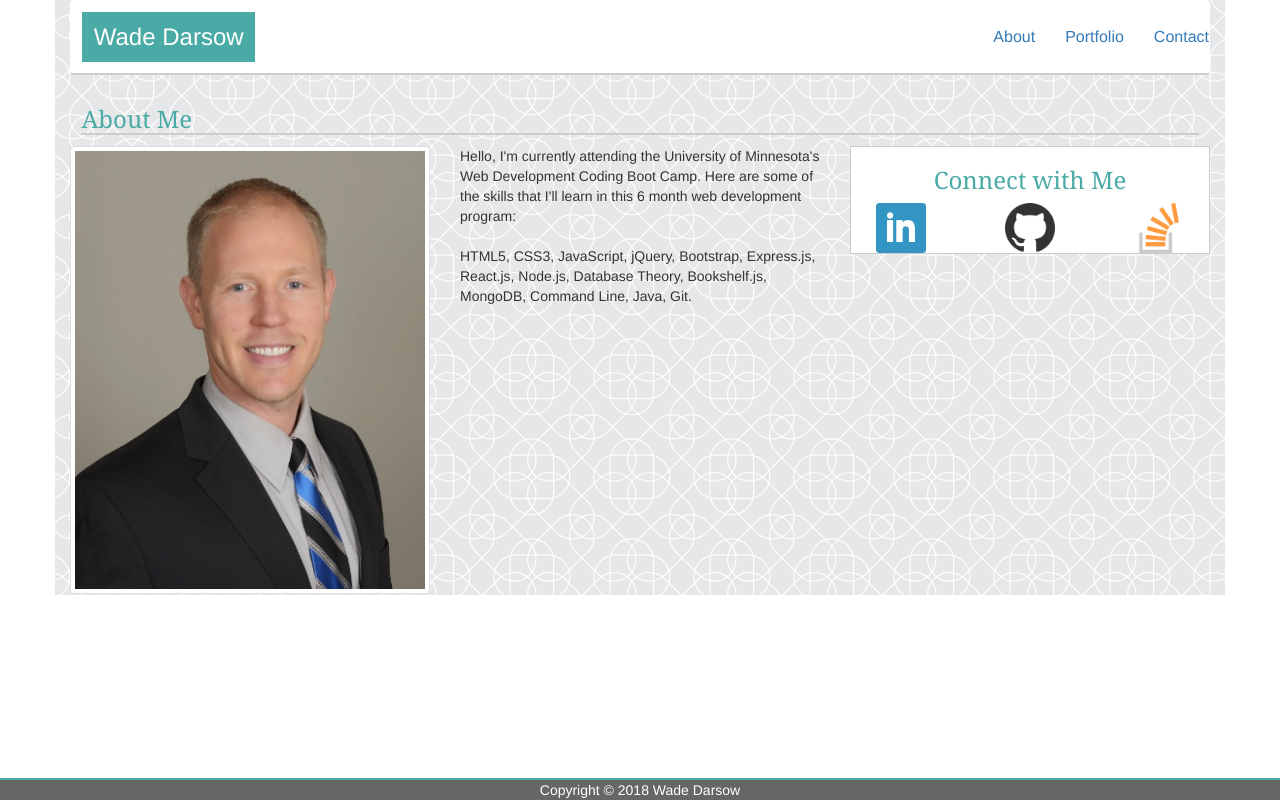
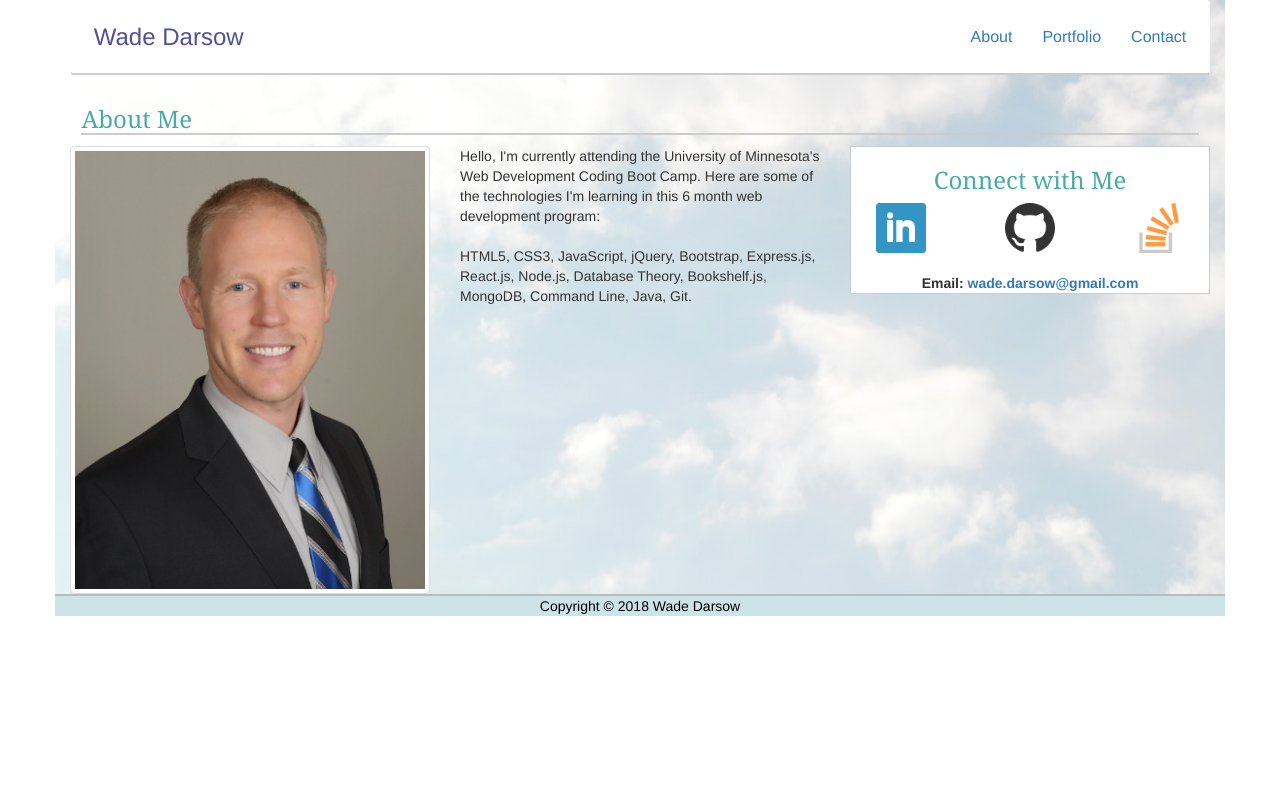
Before and after one commit to wdarsow/Bootstrap-Portfolio, a plain HTML site: page index.html in a window 1280 px wide. Drawn offline with nearby package versions, Linux system fonts and the light colour scheme.

Commit message:
miscellaneous updates

```diff
--- a/index.html
+++ b/index.html
@@ -12,8 +12,8 @@
         <link rel="stylesheet" href="https://maxcdn.bootstrapcdn.com/bootstrap/3.3.7/css/bootstrap.min.css" integrity="sha384-BVYiiSIFeK1dGmJRAkycuHAHRg32OmUcww7on3RYdg4Va+PmSTsz/K68vbdEjh4u" crossorigin="anonymous">
 
         <!-- supplemental CSS stylesheet -->
+        <link rel="stylesheet" type="test/css" href="./reset.css">
         <link rel="stylesheet" type="text/css" href="./style.css">
-
     </Head>
 
 <body>
@@ -32,6 +32,7 @@
                 <h3 class=aboutme1>About Me</h3>
             </div>
         </div>
+
         <div class="row">
             <div class="profpicture">
                 <div class="col-md-4">
@@ -40,7 +41,7 @@
             </div>
 
             <div class="col-md-4">
-                <p>Hello, I'm currently attending the University of Minnesota's Web Development Coding Boot Camp. Here are some of the skills that I'll learn in this 6 month web development program:
+                <p>Hello, I'm currently attending the University of Minnesota's Web Development Coding Boot Camp. Here are some of the technologies I'm learning in this 6 month web development program:
                     <br><br>HTML5, CSS3, JavaScript, jQuery, Bootstrap, Express.js, React.js, Node.js, Database Theory, Bookshelf.js, MongoDB, Command Line, Java, Git.
                 </p>
             </div>
@@ -55,12 +56,14 @@
                                         <img src="./images/linkedin.png" alt="linkedin" width="50" height="50"></a>
                                 </div>
                             </div>
+
                             <div class="img-links2">
                                 <div class="col-md-4">
                                     <a href="https://github.com/wdarsow">
                                         <img src="./images/github.png" alt="git hub" width="50" height="50"></a>
                                 </div>
                             </div>
+
                             <div class="img-links3">
                                 <div class="col-md-4">
                                     <a href="https://stackoverflow.com/users/9286864/wade-darsow">
@@ -69,15 +72,29 @@
                             </div>
 
                         </div>
+
+                            <br>
+                        <div class="row">
+                            <div class="col-md-12 emailaddress">
+                                Email:<a href="mailto:wade.darsow@gmail.com" target="_top"> wade.darsow@gmail.com</a>
+                            </div>
+                        </div>
+
                 </div>
             </div>
         </div>
 
+<!--
+        <footer class="container-fluid text-center">
+            <p class="footer1">Copyright &copy 2018 Wade Darsow</p>
+        </footer>
+-->
         <div class="row">
-            <div class="col-md-12">
+            <div class="col-md-12 footerpad1">
                 <p class="footer1">Copyright &copy 2018 Wade Darsow</p>
             </div>
         </div>
+
 </div>
 
 </body>
--- /dev/null
+++ b/reset.css
@@ -0,0 +1,48 @@
+/* http://meyerweb.com/eric/tools/css/reset/
+   v2.0 | 20110126
+   License: none (public domain)
+*/
+
+html, body, div, span, applet, object, iframe,
+h1, h2, h3, h4, h5, h6, p, blockquote, pre,
+a, abbr, acronym, address, big, cite, code,
+del, dfn, em, img, ins, kbd, q, s, samp,
+small, strike, strong, sub, sup, tt, var,
+b, u, i, center,
+dl, dt, dd, ol, ul, li,
+fieldset, form, label, legend,
+table, caption, tbody, tfoot, thead, tr, th, td,
+article, aside, canvas, details, embed,
+figure, figcaption, footer, header, hgroup,
+menu, nav, output, ruby, section, summary,
+time, mark, audio, video {
+	margin: 0;
+	padding: 0;
+	border: 0;
+	font-size: 100%;
+	font: inherit;
+	vertical-align: baseline;
+}
+/* HTML5 display-role reset for older browsers */
+article, aside, details, figcaption, figure,
+footer, header, hgroup, menu, nav, section {
+	display: block;
+}
+body {
+	line-height: 1;
+}
+ol, ul {
+	list-style: none;
+}
+blockquote, q {
+	quotes: none;
+}
+blockquote:before, blockquote:after,
+q:before, q:after {
+	content: '';
+	content: none;
+}
+table {
+	border-collapse: collapse;
+	border-spacing: 0;
+}
--- a/style.css
+++ b/style.css
@@ -5,10 +5,10 @@
 }
 
 .navbar-text {
-    background-color: #4aaaa5;
+    background-color: white;
     padding: 1%;
     margin: 1%;
-    color: white;
+    color: rgb(81, 81, 148);
     font-size: 24px;
     text-align: center;
 }
@@ -17,6 +17,7 @@
     color: seagreen !important;
     font-size: 16px;
     margin-top: 1%;
+    padding-right: 2%;
 }
 
 .aboutme1 {
@@ -39,7 +40,7 @@
 }
 
 .container {
-    background-image: url("./images/intersection.png")
+    background-image: url("./images/clouds.jpg")
 }
 
 /*
@@ -49,15 +50,25 @@
 */
 
 .footer1 {
-    background-color: #666666;
+    background-color: rgb(204,228,232);
     text-align: center;
-    color: white;
-    border-top: 2px solid #4aaaa5;
+    color: black;
+    border-top: 2px solid #babbbd;
+    margin-bottom: 0%;
+    padding-left: 0%;
+    padding-right: 0%;
+    /*
     position: fixed;
     width: 100%;
     left: 0;
     bottom: 0;
     margin: 0;
+    */
+}
+
+.footerpad1 {
+    padding-left: 0%;
+    padding-right: 0%;
 }
 
 .img-container {
@@ -130,6 +141,12 @@ input[type=submit] {
 }
 
 
+.emailaddress {
+    font-weight: bold;
+    text-align: center;
+}
+
+
 /*
 submit {
     margin-left: 1%;
```
Also changed, not shown: contact.html (+6 -0 lines), portfolio.html (+6 -0 lines), images/clouds.jpg (added). Lines whose indentation alone changed are shown as unchanged.
